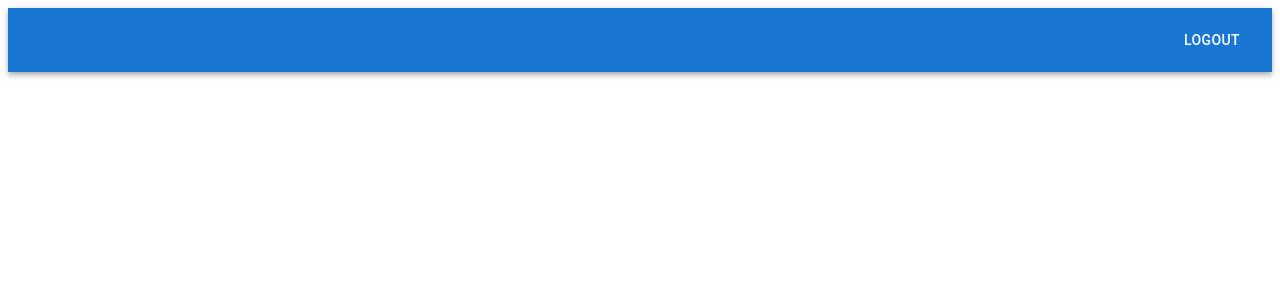
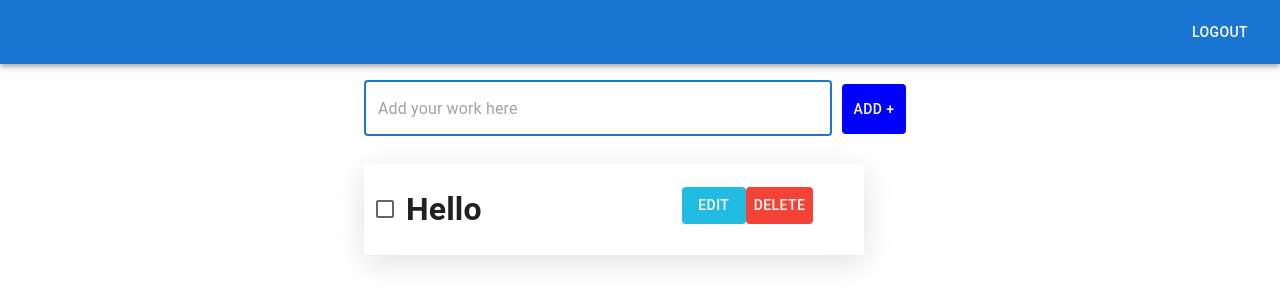
Before and after one commit to Amit-R-Thakur/teamwork, a React (Create React App) app in the folder frontend/: page /navbar in a window 1280 px wide. Shown: the top 304 px of the page. Built offline with nearby package versions, Linux system fonts and the light colour scheme.

Commit message:
todo design done

```diff
--- a/frontend/package.json
+++ b/frontend/package.json
@@ -14,7 +14,8 @@
     "react-dom": "^17.0.2",
     "react-router-dom": "^6.2.1",
     "react-scripts": "5.0.0",
-    "web-vitals": "^2.1.3"
+    "web-vitals": "^2.1.3",
+    "yup": "^0.32.11"
   },
   "scripts": {
     "start": "react-scripts start",
--- a/frontend/src/component/Navbar.js
+++ b/frontend/src/component/Navbar.js
@@ -3,7 +3,7 @@ import AppBar from '@mui/material/AppBar';
 import Box from '@mui/material/Box';
 import Toolbar from '@mui/material/Toolbar';
 import Button from '@mui/material/Button';
-
+import Todos from './Todos';
 
 const Navbar = () => {
     return (
@@ -16,6 +16,7 @@ const Navbar = () => {
         </Toolbar>
       </AppBar>
     </Box>
+    <Todos />
         </div>
     )
 }
--- a/frontend/src/component/Signin.js
+++ b/frontend/src/component/Signin.js
@@ -9,9 +9,18 @@ import Box from '@mui/material/Box';
 import LockOutlinedIcon from '@mui/icons-material/LockOutlined';
 import Typography from '@mui/material/Typography';
 import Container  from '@mui/material/Container';
+import * as Yup from 'yup';
+
+const SignInFormSchema =(data) => Yup.object().shape({
+  name: Yup.string().name("").alert('username is not ')
+
+})
 
 
 const Signin = () => {
+
+
+
 
   const [data, setData ] = useState({
     name:"",
@@ -48,7 +57,7 @@ const Signin = () => {
               <Typography component="h1" variant="h5">
                   SignIn
              </Typography>
-          <Box component="form" onSubmit="">
+          <Box component="form" onSubmit="" validation={SignInFormSchema}>
 
           <TextField
               margin="normal"
--- /dev/null
+++ b/frontend/src/component/Todos.js
@@ -0,0 +1,71 @@
+import { CssBaseline, Typography , TextField  , Button , FormControlLabel , Checkbox,} from '@mui/material';
+import React from 'react'
+import Container from '@mui/material/Container'
+import Box from "@mui/material/Box"
+import { display, flexbox, margin } from '@mui/system';
+// import Typography  from '@mui/material/Typography';
+import AddBoxSharpIcon from '@mui/icons-material/AddBoxSharp';
+
+const Todos = () => {
+    return (
+        <div >
+            <Container component="main" maxWidth='sm' >
+
+            <Box component='form' maxWidth="sx"  style={{display:'flex'}}>
+            <TextField
+                    margin="normal"
+                    required
+                    fullWidth
+                    id="text"
+                    name="text"
+                    autoFocus
+                    autoComplete="off"
+                    placeholder="Add your work here"
+
+
+                />
+                                <Button style={{
+                                    padding:'10px',
+                                    backgroundColor:'blue' ,
+                                    height:'50px',
+                                    color:'white',
+                                    position:'relative',
+                                    top:'10px',
+                                    margin:'10px'
+                                    }}>Add +</Button>
+
+
+            </Box>
+
+<CssBaseline/>
+            <Box sx={{
+                width:500,
+                alignContent:'center',
+                backgroundColor:'white',
+
+            }} style={{
+                boxShadow:'rgba(100, 100, 111, 0.2) 0px 7px 29px 0px',
+                marginTop:20,
+
+            }}>
+             <Box sx={{display:'flex' , alignItems:'space-around'}}>
+                <Checkbox/>
+                <h1>Hello</h1>
+                <Box sx={{marginLeft:'200px' , marginTop:'23px'}}>
+                <Button style={{backgroundColor:'#22BCE2', color:'white', }}> Edit</Button>
+                <Button style={{backgroundColor:'#f44336', color:'white'}}> Delete</Button>
+                </Box>
+
+             </Box>
+
+
+
+
+           </Box>
+
+            </Container>
+        </div>
+    )
+}
+
+export default Todos;
```
Also changed, not shown: frontend/src/App.js (+7 -3 lines), 1 other file (tests, documents, lock files or other folders).
